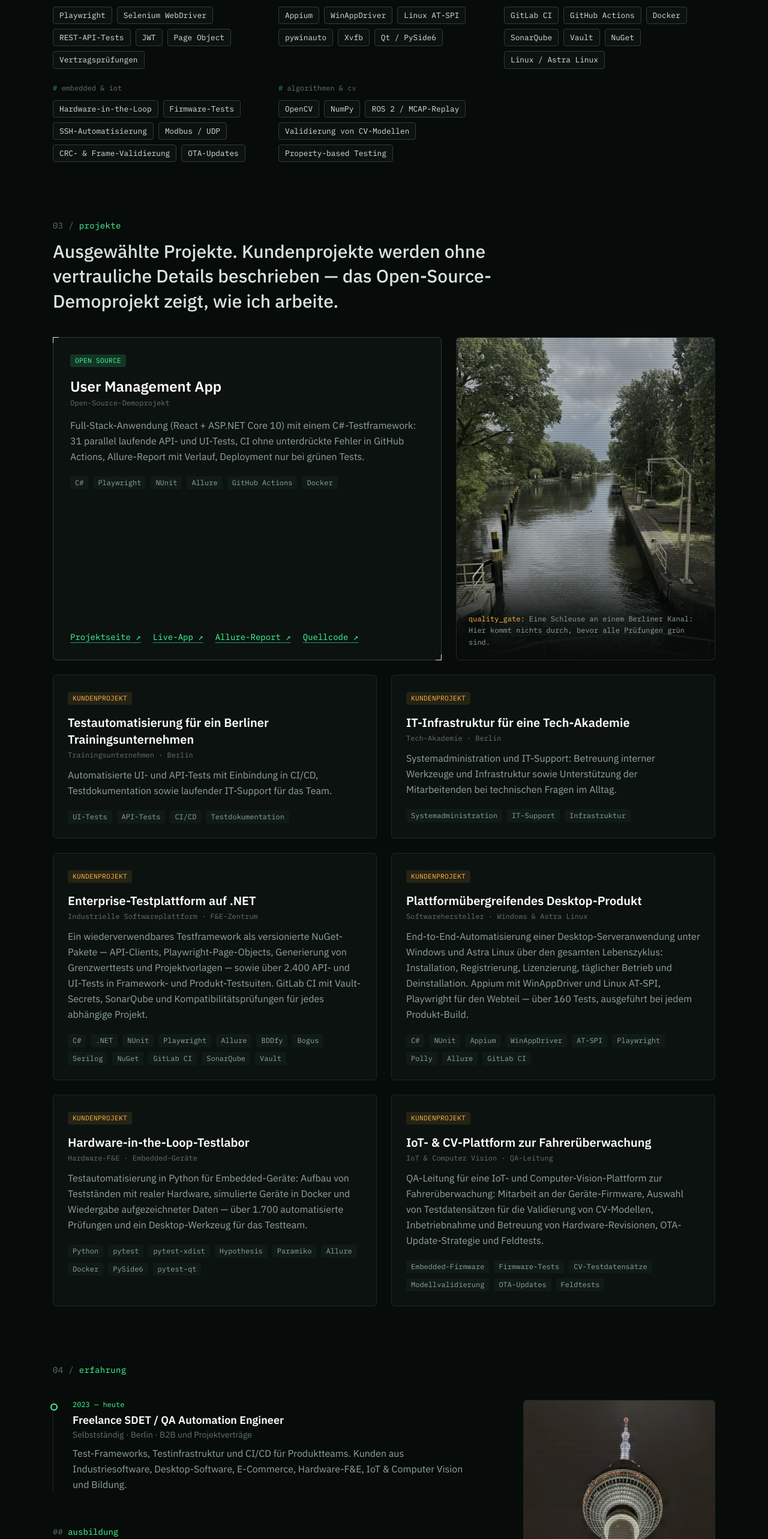
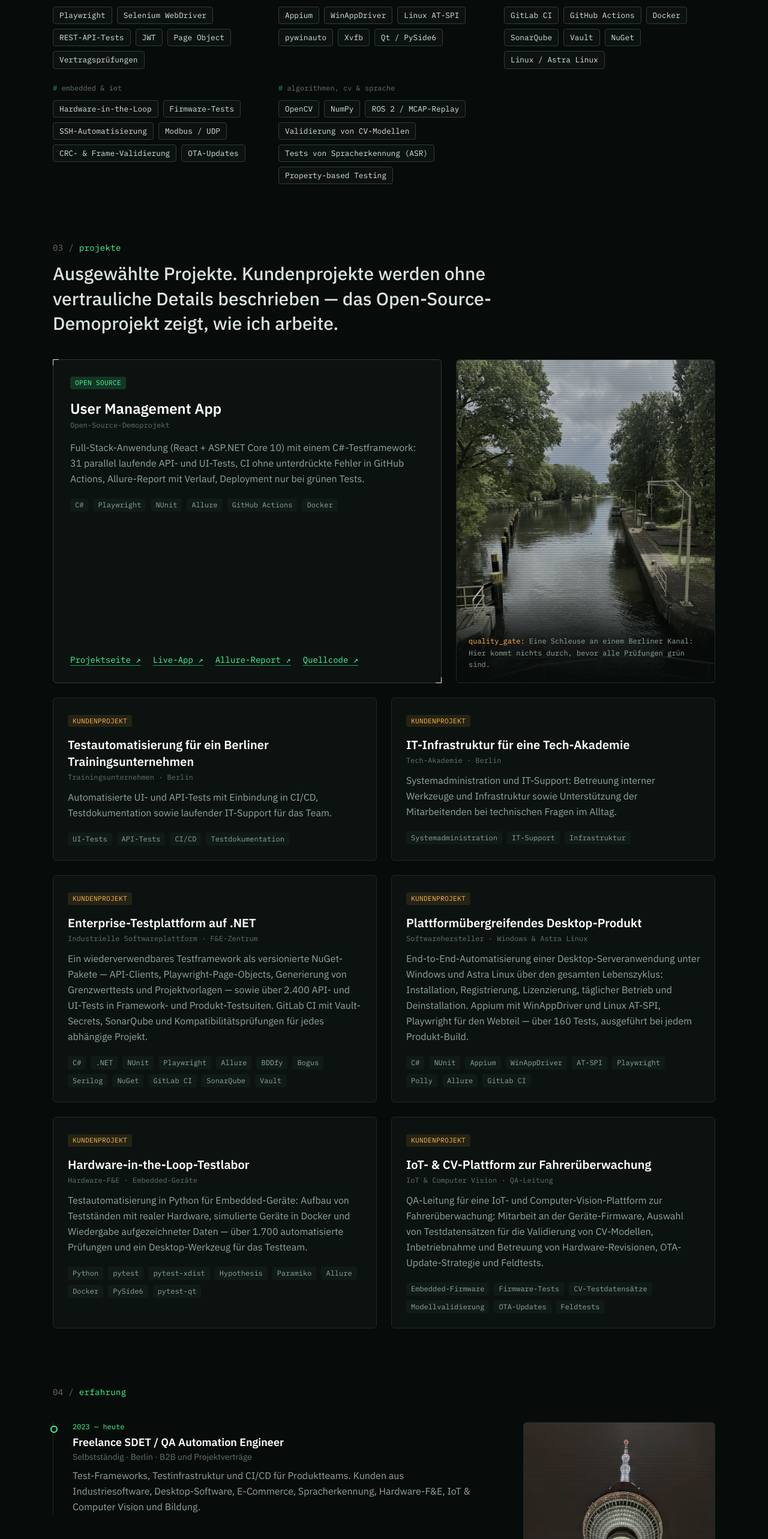
Before and after one commit to deniscyborg/portfolio, a Next.js app: page /de/ in a window 1280 px wide. Shown: the part 2120-4686 px from the top of the page at 60% size. Built offline with nearby package versions, Linux system fonts and the light colour scheme; no server answers.

Commit message:
Portfolio: speech recognition testing in expertise and industries

```diff
--- a/src/i18n/de.ts
+++ b/src/i18n/de.ts
@@ -79,7 +79,7 @@ export const de: Dictionary = {
       { name: "desktop & mobile", items: ["Appium", "WinAppDriver", "Linux AT-SPI", "pywinauto", "Xvfb", "Qt / PySide6"] },
       { name: "ci/cd & infra", items: ["GitLab CI", "GitHub Actions", "Docker", "SonarQube", "Vault", "NuGet", "Linux / Astra Linux"] },
       { name: "embedded & iot", items: ["Hardware-in-the-Loop", "Firmware-Tests", "SSH-Automatisierung", "Modbus / UDP", "CRC- & Frame-Validierung", "OTA-Updates"] },
-      { name: "algorithmen & cv", items: ["OpenCV", "NumPy", "ROS 2 / MCAP-Replay", "Validierung von CV-Modellen", "Property-based Testing"] },
+      { name: "algorithmen, cv & sprache", items: ["OpenCV", "NumPy", "ROS 2 / MCAP-Replay", "Validierung von CV-Modellen", "Tests von Spracherkennung (ASR)", "Property-based Testing"] },
     ],
   },
 
@@ -163,7 +163,7 @@ export const de: Dictionary = {
         period: "2023 — heute",
         role: "Freelance SDET / QA Automation Engineer",
         company: "Selbstständig · Berlin · B2B und Projektverträge",
-        text: "Test-Frameworks, Testinfrastruktur und CI/CD für Produktteams. Kunden aus Industriesoftware, Desktop-Software, E-Commerce, Hardware-F&E, IoT & Computer Vision und Bildung.",
+        text: "Test-Frameworks, Testinfrastruktur und CI/CD für Produktteams. Kunden aus Industriesoftware, Desktop-Software, E-Commerce, Spracherkennung, Hardware-F&E, IoT & Computer Vision und Bildung.",
       },
     ],
     educationTitle: "ausbildung",
--- a/src/i18n/en.ts
+++ b/src/i18n/en.ts
@@ -77,7 +77,7 @@ export const en = {
       { name: "desktop & mobile", items: ["Appium", "WinAppDriver", "Linux AT-SPI", "pywinauto", "Xvfb", "Qt / PySide6"] },
       { name: "ci/cd & infra", items: ["GitLab CI", "GitHub Actions", "Docker", "SonarQube", "Vault", "NuGet", "Linux / Astra Linux"] },
       { name: "embedded & iot", items: ["Hardware-in-the-loop", "Firmware testing", "SSH automation", "Modbus / UDP", "CRC & frame validation", "OTA updates"] },
-      { name: "algorithms & cv", items: ["OpenCV", "NumPy", "ROS 2 / MCAP replay", "CV model validation", "Property-based testing"] },
+      { name: "algorithms, cv & speech", items: ["OpenCV", "NumPy", "ROS 2 / MCAP replay", "CV model validation", "Speech recognition (ASR) testing", "Property-based testing"] },
     ],
   },
 
@@ -161,7 +161,7 @@ export const en = {
         period: "2023 — now",
         role: "Freelance SDET / QA Automation Engineer",
         company: "Self-employed · Berlin · B2B and contract work",
-        text: "Test frameworks, test infrastructure and CI/CD for product teams. Clients in industrial software, desktop software, e-commerce, hardware R&D, IoT & computer vision and education.",
+        text: "Test frameworks, test infrastructure and CI/CD for product teams. Clients in industrial software, desktop software, e-commerce, speech recognition, hardware R&D, IoT & computer vision and education.",
       },
     ],
     educationTitle: "education",
```
